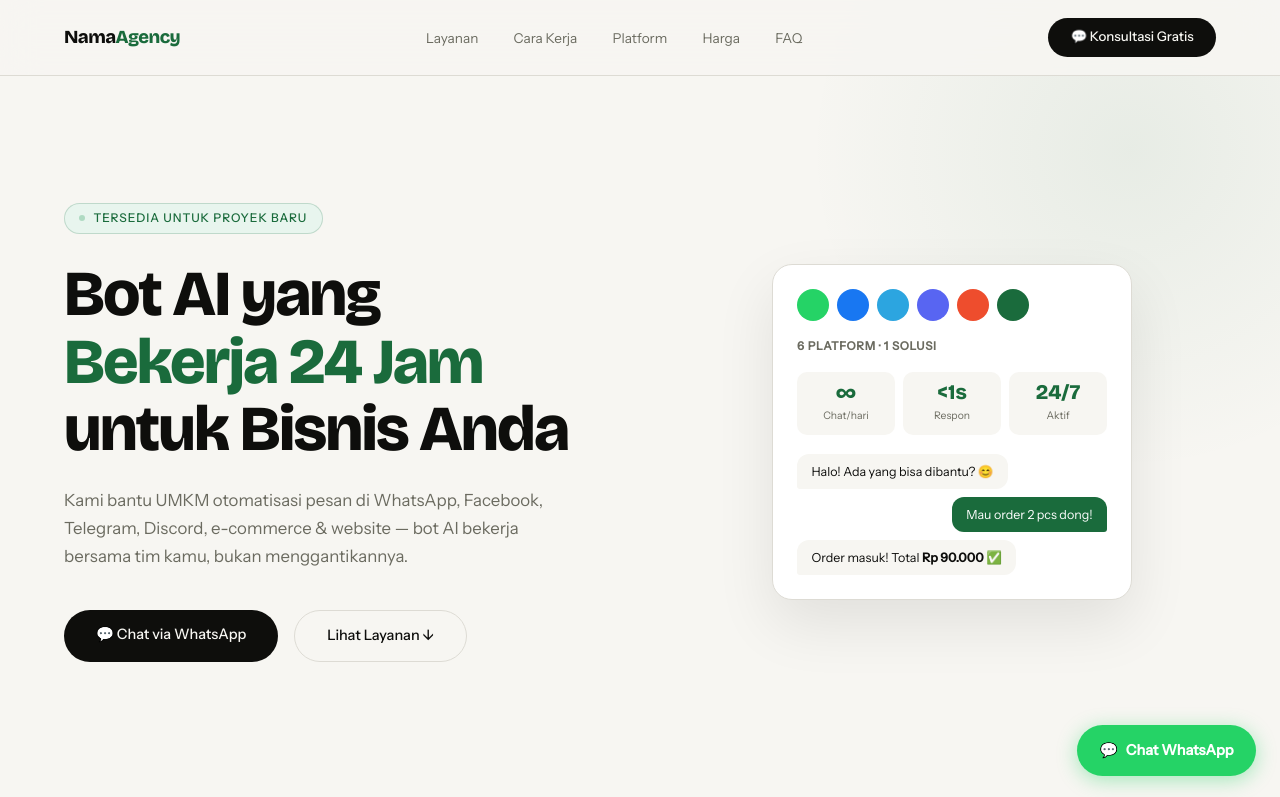
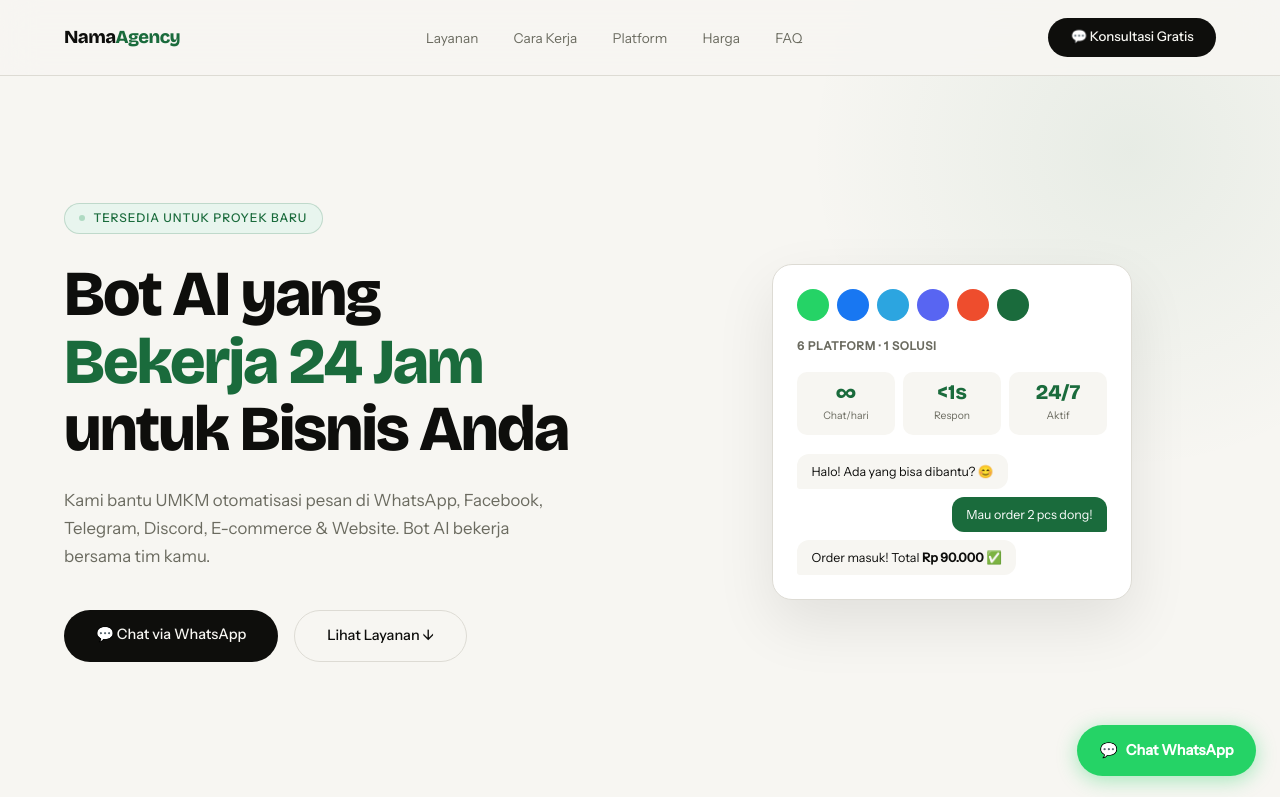
Before and after one commit to id-latent/website-laniakea-intelegensia-teknologi-v1.0.0, a plain HTML site: page index.html in a window 1280 px wide. Shown: the top 797 px of the page. Drawn offline with nearby package versions, Linux system fonts and the light colour scheme.

Commit message:
Update hero section description in index.html

```diff
--- a/index.html
+++ b/index.html
@@ -37,7 +37,7 @@
   <div>
     <div class="hero-pill ent ent-d1"><span class="pill-dot"></span> Tersedia untuk proyek baru</div>
     <h1 class="ent ent-d2">Bot AI yang<br/><span class="hl">Bekerja 24 Jam</span><br/>untuk Bisnis Anda</h1>
-    <p class="hero-sub ent ent-d3">Kami bantu UMKM otomatisasi pesan di WhatsApp, Facebook, Telegram, Discord, e-commerce & website — bot AI bekerja bersama tim kamu, bukan menggantikannya.</p>
+    <p class="hero-sub ent ent-d3">Kami bantu UMKM otomatisasi pesan di WhatsApp, Facebook, Telegram, Discord, E-commerce & Website. Bot AI bekerja bersama tim kamu.</p>
     <div class="hero-actions ent ent-d4">
       <a href="https://wa.me/628XXXXXXXXXX" class="btn-dark" target="_blank">💬 Chat via WhatsApp</a>
       <a href="#layanan" class="btn-outline">Lihat Layanan ↓</a>
```
